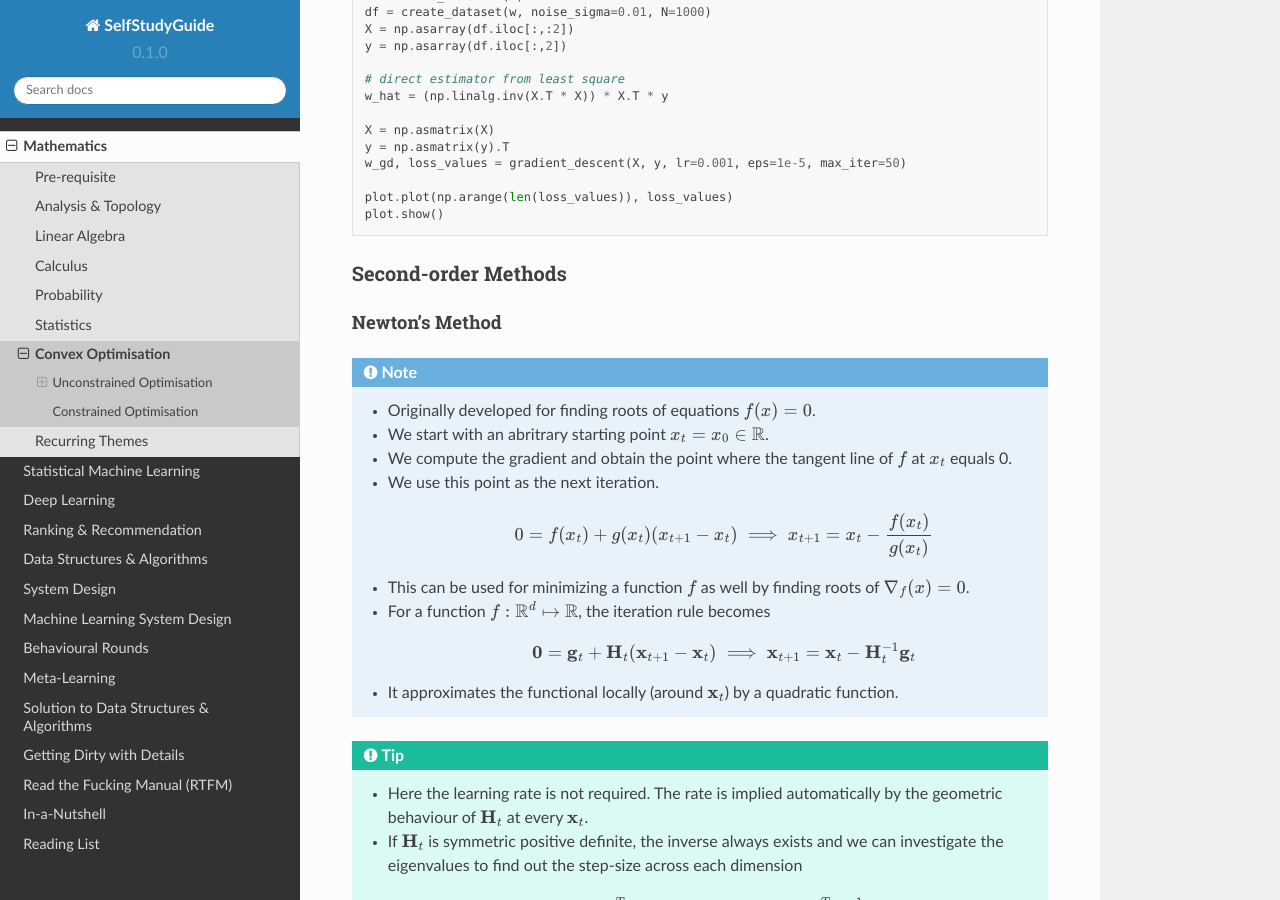
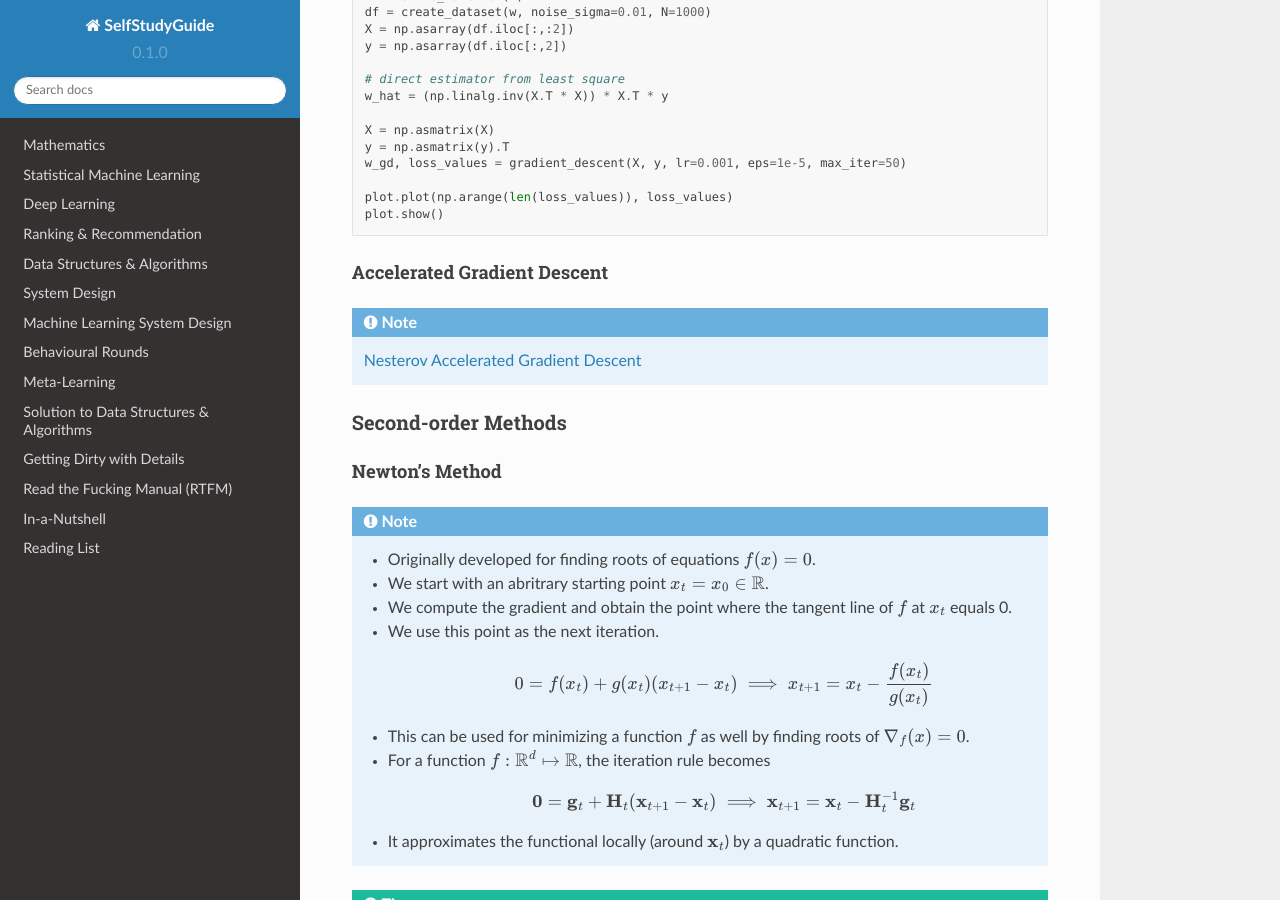
Before and after one commit to uselesstechjunks/leetcode, a Sphinx documentation site: the page built from docs/source/math/optim.rst, in a window 1280 px wide and 900 px high, scrolled down 2002 px. Built offline with Sphinx 7.4.7 and the Read the Docs theme 2.0.0, drawn with Linux system fonts in a browser that asks for light colours; pages that are not in the unit, such as notebooks, are missing from menus; some of the changed text lies outside the part shown.

Commit message:
Update and rename conv.rst to optim.rst

```diff
--- a/docs/source/math/conv.rst
+++ b/docs/source/math/optim.rst
@@ -95,6 +95,11 @@ Code example for Linear Regression
 	plot.plot(np.arange(len(loss_values)), loss_values)
 	plot.show()
 
+Accelerated Gradient Descent
+----------------------------------------------------------------------------------------
+.. note::
+	`Nesterov Accelerated Gradient Descent <https://jlmelville.github.io/mize/nesterov.html>`_
+
 Second-order Methods
 ========================================================================================
 Newton's Method
```
